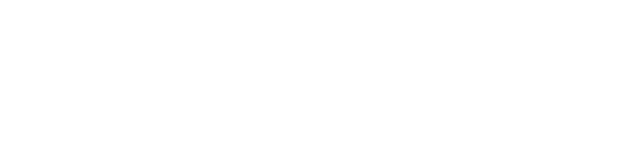
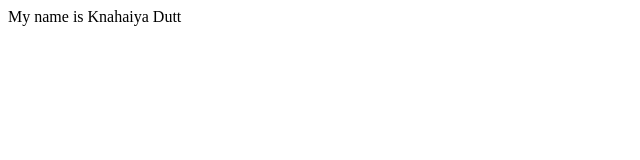
Before and after one commit to KanhaiyaDutt/project2, a plain HTML site: page index.html in a window 1280 px wide. Shown: the whole page, without its empty margins (0-640 px from the left). Drawn offline with Linux system fonts and the light colour scheme.

Commit message:
added my name

```diff
--- a/index.html
+++ b/index.html
@@ -6,6 +6,6 @@
     <title>Sample Code</title>
 </head>
 <body>
-
+    My name is Knahaiya Dutt
 </body>
 </html>
```
